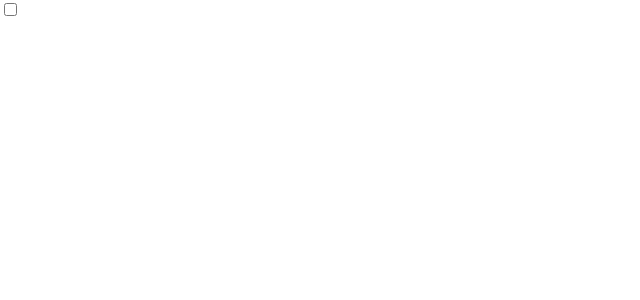
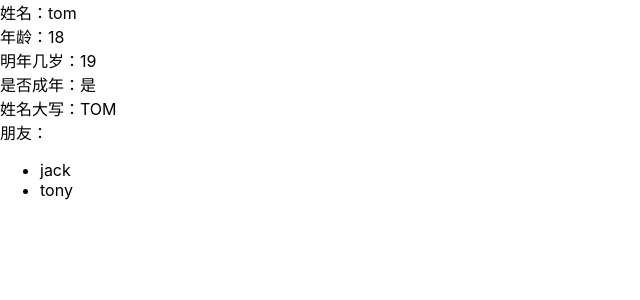
Before and after one commit to PlumDong/react-demo-heima, a React (Create React App) app: page / in a window 1280 px wide. Shown: the top 300 px of the page, without its empty margins (0-640 px from the left). Built offline with nearby package versions, Linux system fonts and the light colour scheme.

Commit message:
9. JSX 嵌入表达式

```diff
--- a/src/index.js
+++ b/src/index.js
@@ -4,12 +4,44 @@ import './index.css';
 import App from './App';
 import reportWebVitals from './reportWebVitals';
 
+
+// 数据
+const data = {
+    name: 'tom',
+    age: 18,
+};
+
+// 函数
+const up = () => {
+    return data.name.toUpperCase();
+};
+
+// jsx表达式
+const list = (
+    <ul>
+        <li>jack</li>
+        <li>tony</li>
+    </ul>
+);
+
 const element = (
-    <div className="box">
-        <label htmlFor="ck"></label>
-        <input id="ck" type="checkbox" />
+    <div>
+         {/*1. 使用数据  注释推荐快键键(ctrl+/)  */}
+        <div>姓名：{data.name}</div>
+        <div>年龄：{data.age}</div>
+        {/* 2. 使用运算 */}
+        <div>明年几岁：{data.age + 1}</div>
+        {/* 3. 使用三元 */}
+        <div>是否成年：{data.age > 16 ? '是' : '否'}</div>
+        {/* 4. 使用函数 */}
+        <div>姓名大写：{up()}</div>
+        {/* 5. 使用JSX(jsx也是表达式) */}
+        <div>朋友：{list}</div>
     </div>
 );
+
+
+
 const root = ReactDOM.createRoot(document.getElementById('root'));
 root.render(
     element
```
Also changed, not shown: 1 other file (tests, documents, lock files or other folders).
